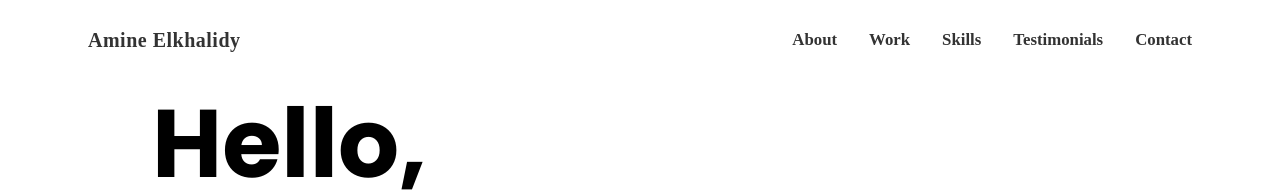
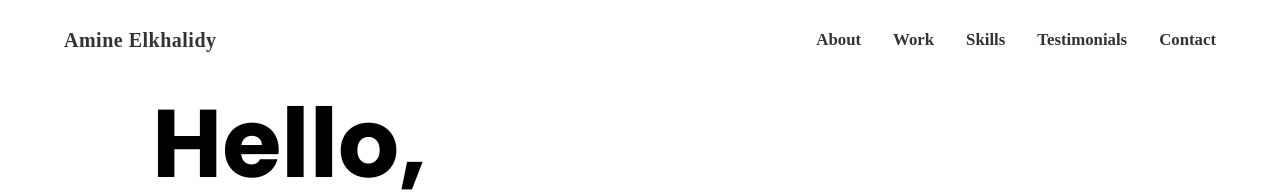
Before and after one commit to AmineElkhalidy/Portfolio, a React (Vite) app: page / in a window 1280 px wide. Shown: the top 192 px of the page. Built offline with nearby package versions, Linux system fonts and the light colour scheme; a web font is replaced by a local one.

Commit message:
Header fixed...

```diff
--- a/src/components/Navbar.jsx
+++ b/src/components/Navbar.jsx
@@ -16,7 +16,7 @@ const Navbar = () => {
   return (
     <nav className="nav">
       <a
-        className="flex items-center space-x-1 font-nav font-bold tracking-wide duration-300 text-black md:text-xl"
+        className="inline-flex items-center font-nav font-bold tracking-wide duration-300 text-black sm:text-xl"
         href="#"
       >
         {/* <img className="h-[2rem]" src={Avatar} alt="Avatar" /> */}
--- a/src/index.css
+++ b/src/index.css
@@ -18,7 +18,7 @@ body {
 }
 
 .nav {
-  @apply h-20 max-w-6xl mx-auto px-6 flex justify-between items-center;
+  @apply h-20 max-w-6xl mx-auto px-6 flex justify-between items-center xl:px-0;
 }
 
 .nav__toggle {
```
